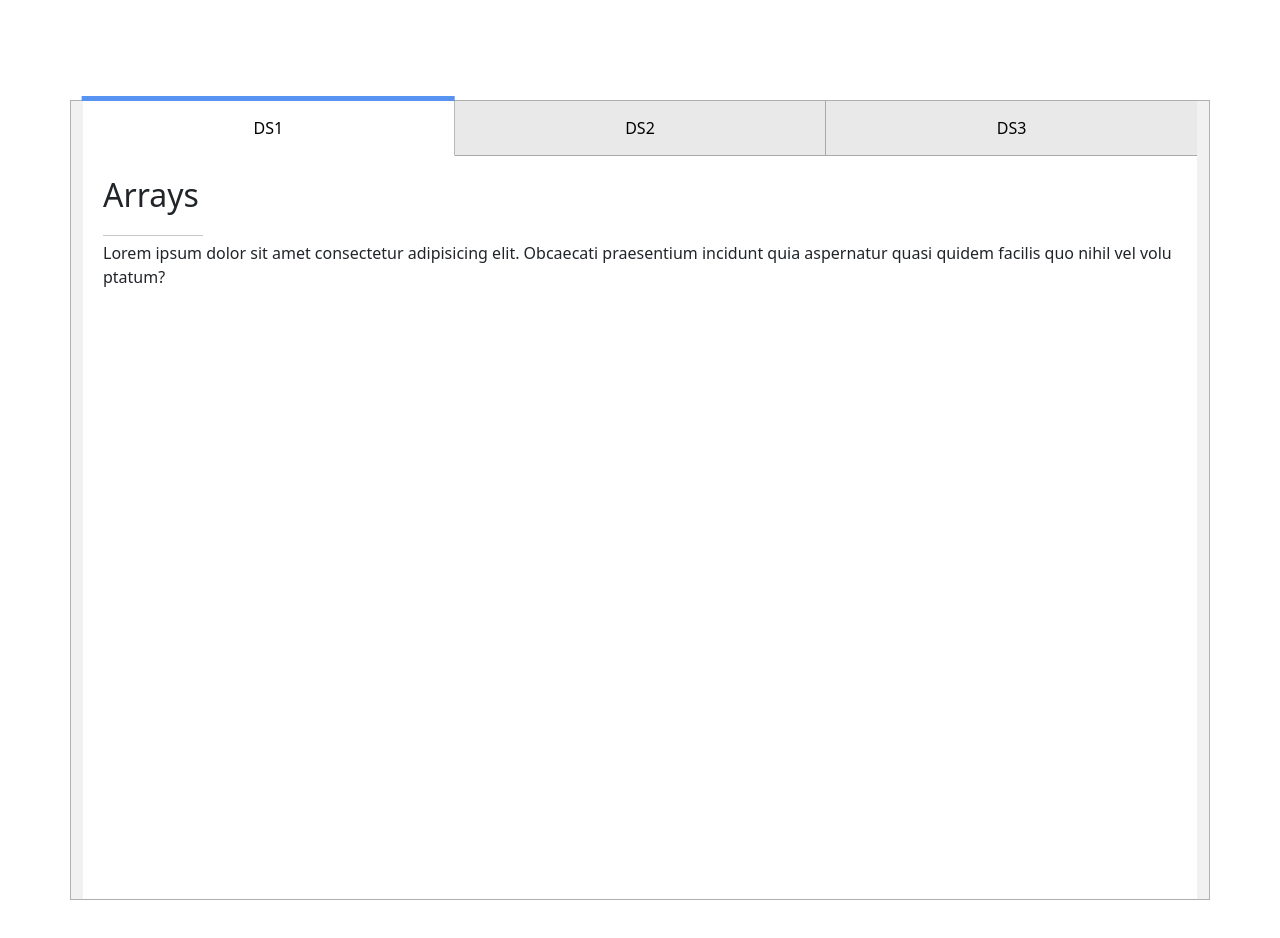
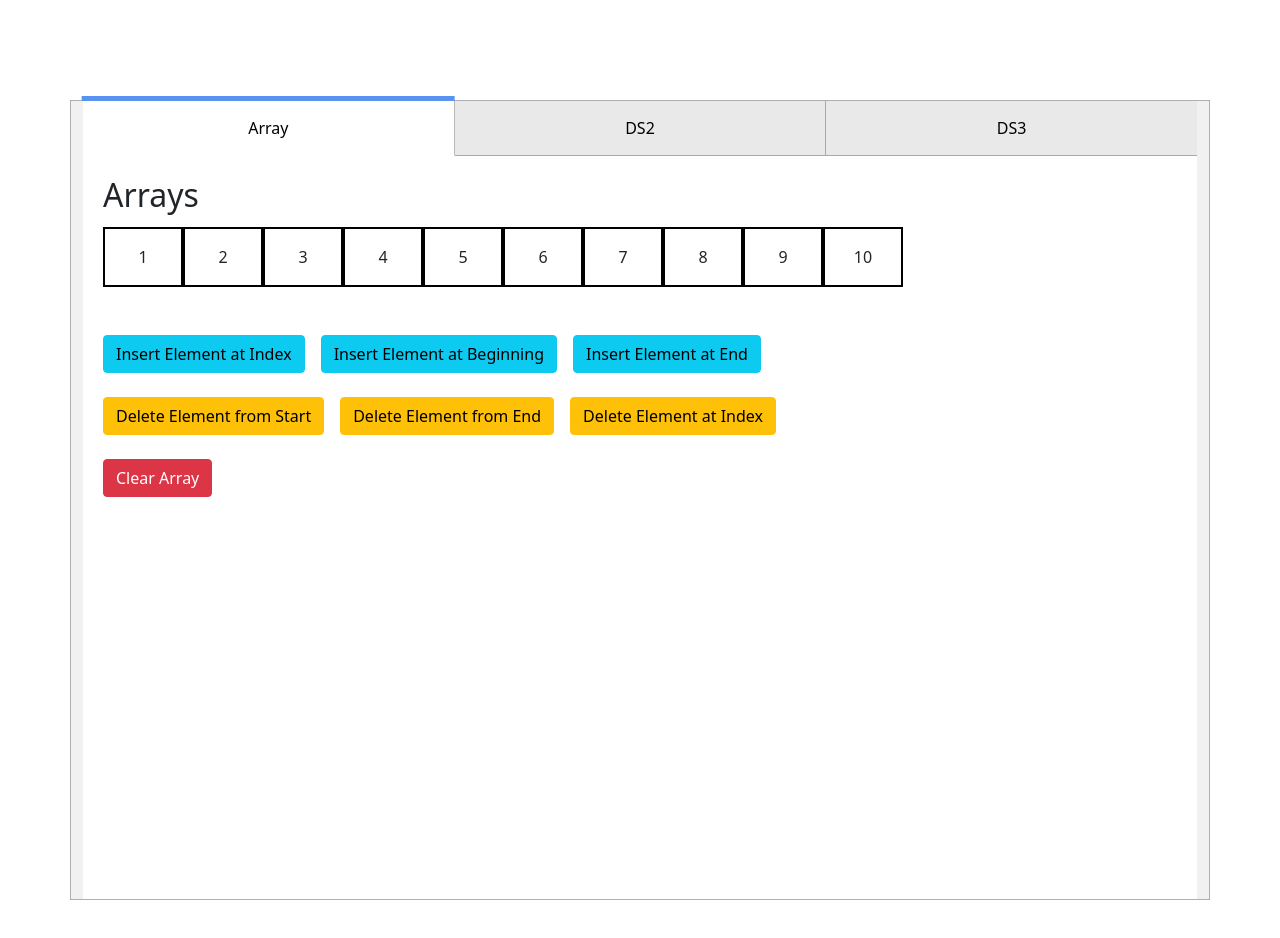
Before and after one commit to gauthamk02/DS-Visualiser, a React (Create React App) app: page / in a window 1280 px wide. Shown: the top 938 px of the page. After the commit the page ends 900 px from the top, so only its background shows below. Built offline with nearby package versions, Linux system fonts and the light colour scheme.

Commit message:
Add Array Components

```diff
--- a/public/index.html
+++ b/public/index.html
@@ -40,4 +40,5 @@
       To create a production bundle, use `npm run build` or `yarn build`.
     -->
   </body>
+  <script src="https://cdn.jsdelivr.net/npm/bootstrap@5.2.0-beta1/dist/js/bootstrap.min.js" integrity="sha384-kjU+l4N0Yf4ZOJErLsIcvOU2qSb74wXpOhqTvwVx3OElZRweTnQ6d31fXEoRD1Jy" crossorigin="anonymous"></script>
 </html>
--- a/src/App.js
+++ b/src/App.js
@@ -1,5 +1,5 @@
 import './App.css';
-import React, { Component } from 'react';
+import React from 'react';
 import 'bootstrap/dist/css/bootstrap.min.css'
 import Tabs from './components/Tabs';
 
--- /dev/null
+++ b/src/components/Array.js
@@ -0,0 +1,81 @@
+import React from 'react'
+import '../styles/Array.css'
+
+class Array extends React.Component {
+    constructor(props) {
+        super(props)
+        this.state = {
+            arrayState: ['1', '2', '3', '4', '5', '6', '7', '8', '9', '10'],
+        }
+    }
+
+    addElement = () => {
+
+    }
+
+    clearArray = () => {
+        this.setState({ arrayState: [] });
+    }
+
+    deleteAtIndex = (ind) => {
+        this.state.arrayState.splice(ind, 1);
+        this.setState({ arrayState: this.state.arrayState });
+    }
+
+    insertAtIndex = (ind, val) => {
+        this.state.arrayState.splice(ind, 0, val);
+        this.setState({ arrayState: this.state.arrayState });
+    }
+
+    render() {
+        return (
+            <>
+                {
+                    this.state.arrayState.map((item, index) => {
+                        console.log(this.state.arrayState);
+
+                        return <div className='card'>
+                            <div className='card-child' style={{
+                                display: 'flex',
+                                justifyContent: 'center',
+                            }} >
+                                {item}
+                            </div>
+                        </div>
+                    }
+                    )
+                }
+                <br></br>
+                <br></br>
+                <br></br>
+
+                <button type="button" class="btn btn-info me-3" onClick={() => {
+                    const ind = prompt("Enter the Index");
+                    const val = prompt("Enter the value");
+                    this.insertAtIndex(ind, val)
+                }}>Insert Element at Index</button>
+                <button type="button" class="btn btn-info me-3" onClick={() => {
+                    const val = prompt("Enter the value");
+                    this.insertAtIndex(0, val)
+                }}>Insert Element at Beginning</button>
+                <button type="button" class="btn btn-info me-3" onClick={() => {
+                    const val = prompt("Enter the value");
+                    this.insertAtIndex(-1, val)
+                }}>Insert Element at End</button>
+                <br></br>
+                <br></br>
+                <button type="button" class="btn btn-warning me-3" onClick={() => { this.deleteAtIndex(0) }}>Delete Element from Start</button>
+                <button type="button" class="btn btn-warning me-3" onClick={() => { this.deleteAtIndex(-1) }}>Delete Element from End</button>
+                <button type="button" class="btn btn-warning me-3" onClick={() => {
+                    const ind = prompt("Enter the Index");
+                    this.deleteAtIndex(ind)
+                }}>Delete Element at Index</button>
+                <br></br>
+                <br></br>
+                <button type="button" class="btn btn-danger me-3" onClick={this.clearArray}>Clear Array</button>
+            </>
+        )
+    }
+}
+
+export default Array;
--- a/src/components/Tabs.js
+++ b/src/components/Tabs.js
@@ -1,4 +1,5 @@
-import React, { useState } from "react";
+import React, { useState } from 'react';
+import Array from './Array';
 import 'bootstrap/dist/css/bootstrap.min.css'
 import '../App.css';
 
@@ -18,7 +19,7 @@ function Tabs() {
           className={toggleState === 1 ? "tabs active-tabs" : "tabs"}
           onClick={() => toggleTab(1)}
         >
-          DS1
+          Array
         </button>
         <button
           className={toggleState === 2 ? "tabs active-tabs" : "tabs"}
@@ -39,12 +40,7 @@ function Tabs() {
           className={toggleState === 1 ? "content  active-content" : "content"}
         >
           <h2>Arrays</h2>
-          <hr />
-          <p>
-            Lorem ipsum dolor sit amet consectetur adipisicing elit. Obcaecati
-            praesentium incidunt quia aspernatur quasi quidem facilis quo nihil
-            vel voluptatum?
-          </p>
+          <Array />
         </div>
 
         <div
--- /dev/null
+++ b/src/styles/Array.css
@@ -0,0 +1,11 @@
+.card {
+    display: inline-block;
+    width: 5rem;
+    padding: 1rem;
+    border: 2px solid black;
+    border-radius: 0px;
+}
+
+.card-child {
+    margin: 0;
+}
```
